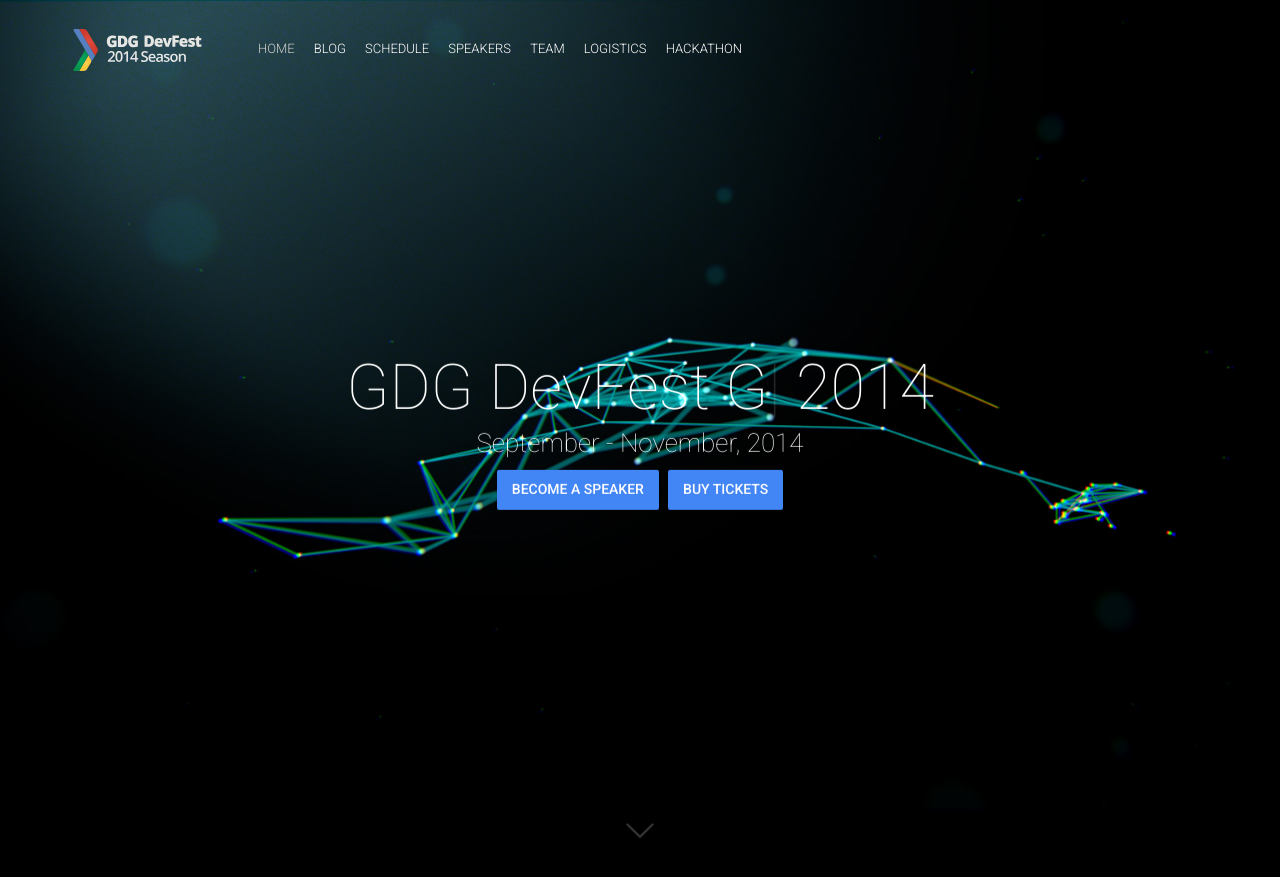
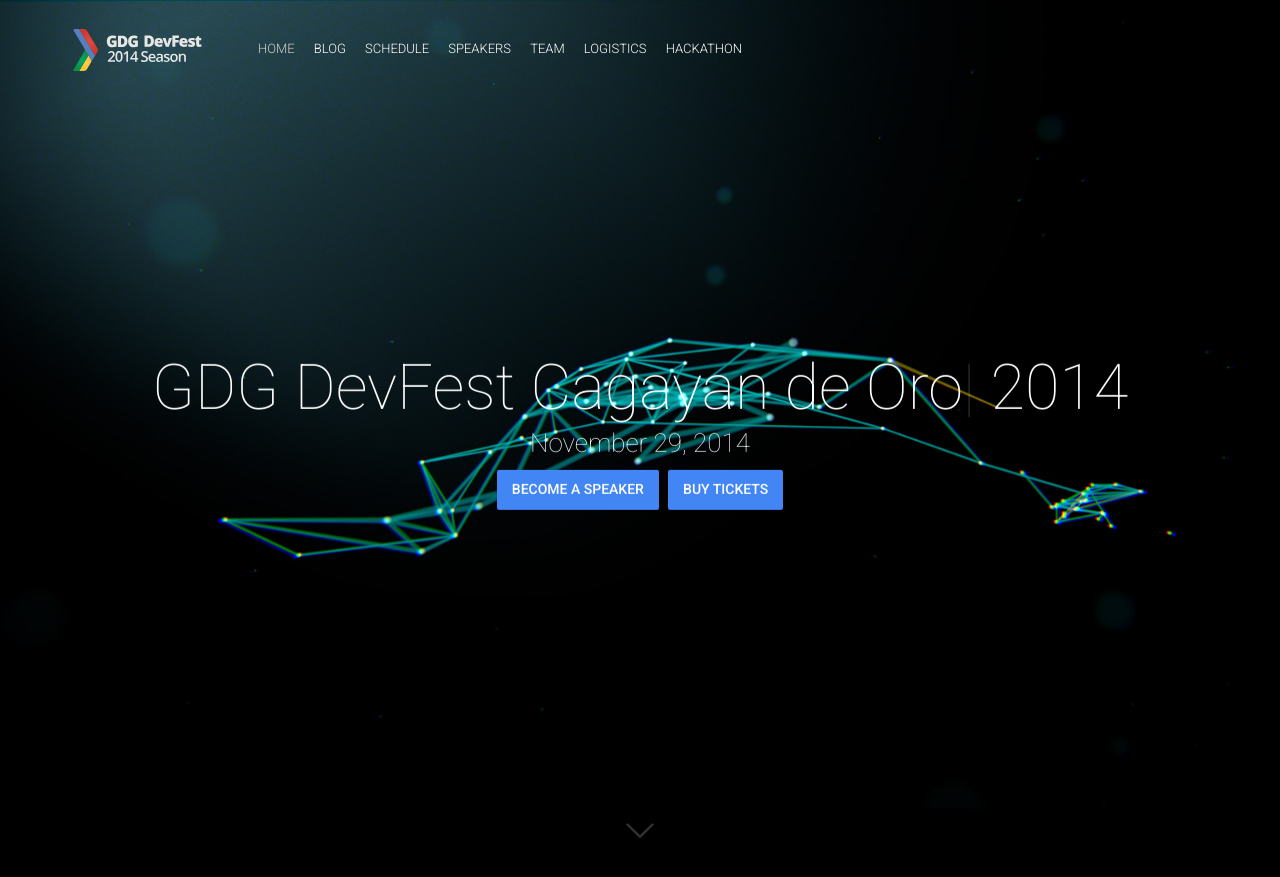
Before and after one commit to gdgcdo/devfestcdo, a Jekyll site: the page built from index.html, in a window 1280 px wide and 900 px high. Shown: the top 877 px of the window. Built offline with Jekyll 4.4.1, drawn with Linux system fonts in a browser that asks for light colours; nearby versions of some CDN libraries; comment, search, counter and statistics services are not loaded.

Commit message:
Updated config

```diff
--- a/_config.yml
+++ b/_config.yml
@@ -52,9 +52,9 @@
 # Hero Block
 heroImage: "hero.jpg"
 heroTitle: "GDG DevFest <typeout> 2014"
-eventDate: "September - November, 2014"
-typeoutTextValues: '"", "Season", "Ukraine", "Germany", "USA"'
-typeoutFallback: "Season"
+eventDate: "November 29, 2014"
+typeoutTextValues: '"", "Season", "Cagayan de Oro", "Philippines", "SEA"'
+typeoutFallback: "Cagayan de Oro"
 heroButtons:
  - {link: "http://bit.ly/dfua-c4p", text: "Become a speaker"}
  - {permalink: "/#tickets", text: "Buy tickets"}
```
